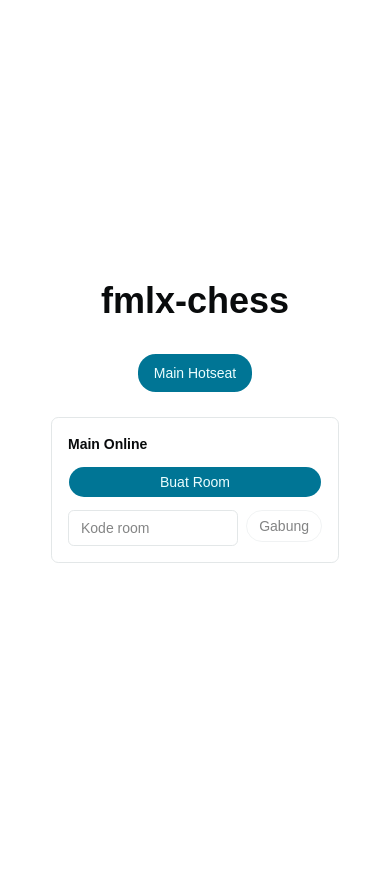
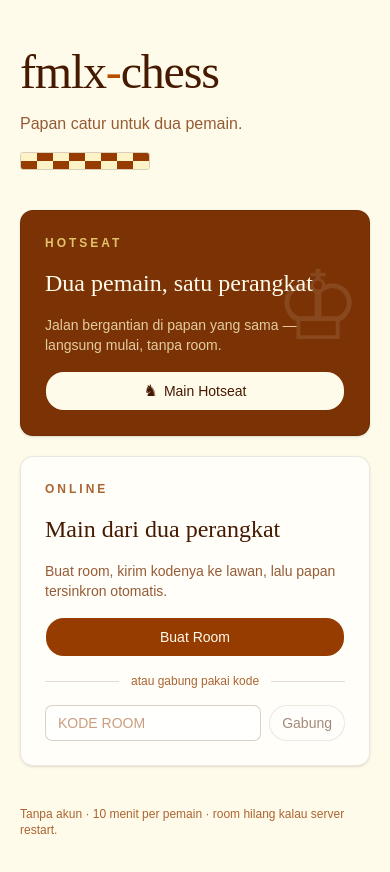
Before and after one commit to rizalanggoro/fmlx-chess, a React (Vite) app in the folder frontend/: page / in a window 390 px wide. Shown: the top 872 px of the page. Before the commit the page ends 844 px from the top, so only its background shows below. Built offline with nearby package versions, Linux system fonts and the light colour scheme; no server answers; what @microsoft/signalr would draw is missing.

Commit message:
feat: redesign lobby with chess club theme
add paper and wood palette, board strip, knight watermark and dark/light card pair; fix mobile grid overflow from input intrinsic width

```diff
--- a/frontend/src/routes/index.tsx
+++ b/frontend/src/routes/index.tsx
@@ -17,6 +17,26 @@ const joinError = (error: unknown) => {
   return 'Gagal bergabung. Pastikan backend jalan.'
 }
 
+function BoardBand() {
+  return (
+    <div
+      aria-hidden
+      className="flex w-fit flex-col overflow-hidden rounded-[3px] border border-amber-950/20"
+    >
+      {[0, 1].map((row) => (
+        <div key={row} className="flex">
+          {Array.from({ length: 8 }, (_, i) => (
+            <span
+              key={i}
+              className={`h-2 w-4 ${(i + row) % 2 === 0 ? 'bg-amber-100' : 'bg-amber-800'}`}
+            />
+          ))}
+        </div>
+      ))}
+    </div>
+  )
+}
+
 function Lobby() {
   const navigate = useNavigate()
   const [code, setCode] = useState('')
@@ -28,27 +48,79 @@ function Lobby() {
     void navigate({ to: '/room/$roomId', params: { roomId: res.id } })
   }
 
+  const creating = create.variables?.body?.mode
+  const createLabel = (mode: 'Hotseat' | 'Online', idle: string) =>
+    create.isPending && creating === mode ? 'Menyiapkan…' : idle
+
   return (
-    <div className="flex min-h-svh flex-col items-center justify-center gap-8 p-4">
-      <h1 className="text-4xl font-bold">fmlx-chess</h1>
-      <div className="flex flex-col items-center gap-6">
+    <div className="relative flex min-h-svh flex-col justify-center overflow-clip bg-amber-50 px-5 py-12 sm:px-8 md:px-10 md:py-16">
+      <span
+        aria-hidden
+        className="pointer-events-none absolute -right-10 -bottom-12 hidden font-heading text-[22rem] leading-none text-amber-900/5 select-none lg:block"
+      >
+        ♞
+      </span>
+
+      <div className="relative mx-auto flex w-full max-w-3xl flex-col gap-10">
+        <header className="flex flex-col items-start gap-4">
+          <h1 className="font-heading text-5xl leading-none tracking-tight text-amber-950 sm:text-6xl md:text-7xl">
+            fmlx<span className="text-amber-700">-</span>chess
+          </h1>
+          <p className="max-w-md text-amber-900/80">Papan catur untuk dua pemain.</p>
+          <BoardBand />
+        </header>
+
+        <main className="grid grid-cols-1 gap-5 md:grid-cols-2">
+          <section className="relative flex flex-col gap-4 overflow-hidden rounded-2xl border border-amber-950/20 bg-amber-900 p-6 text-amber-50 shadow-sm">
+            <span
+              aria-hidden
+              className="pointer-events-none absolute right-2 bottom-20 font-heading text-8xl leading-none text-amber-50/10 select-none"
+            >
+              ♔
+            </span>
+            <p className="text-xs font-semibold tracking-[0.25em] text-amber-200/80 uppercase">
+              Hotseat
+            </p>
+            <h2 className="font-heading text-2xl">Dua pemain, satu perangkat</h2>
+            <p className="text-sm text-amber-100/80">
+              Jalan bergantian di papan yang sama — langsung mulai, tanpa room.
+            </p>
             <Button
               size="lg"
+              className="mt-auto w-full bg-amber-50 text-amber-950 hover:bg-amber-100 focus-visible:border-amber-100 focus-visible:ring-amber-50/40"
               disabled={create.isPending}
               onClick={() => create.mutate({ body: { mode: 'Hotseat' } }, { onSuccess: enter })}
             >
-          Main Hotseat
+              <span aria-hidden className="font-heading text-base leading-none">
+                ♞
+              </span>
+              {createLabel('Hotseat', 'Main Hotseat')}
             </Button>
+          </section>
 
-        <div className="flex w-72 flex-col gap-3 rounded-lg border p-4">
-          <p className="text-sm font-semibold">Main Online</p>
+          <section className="flex flex-col gap-4 rounded-2xl border border-amber-950/10 bg-white/70 p-6 shadow-sm">
+            <p className="text-xs font-semibold tracking-[0.25em] text-amber-800/80 uppercase">
+              Online
+            </p>
+            <h2 className="font-heading text-2xl text-amber-950">Main dari dua perangkat</h2>
+            <p className="text-sm text-amber-900/80">
+              Buat room, kirim kodenya ke lawan, lalu papan tersinkron otomatis.
+            </p>
             <Button
-            size="sm"
+              size="lg"
+              className="w-full bg-amber-800 text-amber-50 hover:bg-amber-900 focus-visible:border-amber-900 focus-visible:ring-amber-800/30"
               disabled={create.isPending}
               onClick={() => create.mutate({ body: { mode: 'Online' } }, { onSuccess: enter })}
             >
-            Buat Room
+              {createLabel('Online', 'Buat Room')}
             </Button>
+
+            <div className="flex items-center gap-3 text-xs text-amber-800/80">
+              <span aria-hidden className="h-px flex-1 bg-amber-950/15" />
+              atau gabung pakai kode
+              <span aria-hidden className="h-px flex-1 bg-amber-950/15" />
+            </div>
+
             <div className="flex gap-2">
               <input
                 value={code}
@@ -61,23 +133,31 @@ function Lobby() {
                   )
                 }
                 placeholder="Kode room"
-              className="h-9 w-full min-w-0 rounded-md border bg-transparent px-3 font-mono text-sm tracking-widest outline-none placeholder:font-sans placeholder:tracking-normal focus-visible:ring-[3px] focus-visible:ring-ring/50"
+                aria-label="Kode room"
+                autoComplete="off"
+                spellCheck={false}
+                className="h-9 min-w-0 flex-1 rounded-lg border border-amber-950/20 bg-white/80 px-3 font-mono text-sm tracking-[0.2em] text-amber-950 uppercase outline-none placeholder:font-sans placeholder:tracking-normal placeholder:text-amber-800/50 focus-visible:border-amber-800/60 focus-visible:ring-[3px] focus-visible:ring-amber-800/20"
               />
               <Button
-              size="sm"
                 variant="outline"
+                className="border-amber-950/20 bg-white/70 text-amber-950 hover:bg-amber-100 hover:text-amber-950"
                 disabled={code.length < 6 || join.isPending}
                 onClick={() => join.mutate({ path: { roomId: code } }, { onSuccess: enter })}
               >
-              Gabung
+                {join.isPending ? 'Menghubungkan…' : 'Gabung'}
               </Button>
             </div>
-          {join.isError && <p className="text-sm text-red-500">{joinError(join.error)}</p>}
+            {join.isError && <p className="text-sm text-red-700">{joinError(join.error)}</p>}
+          </section>
+        </main>
+
+        <footer className="flex flex-col gap-2 text-xs text-amber-800/80">
+          <p>Tanpa akun · 10 menit per pemain · room hilang kalau server restart.</p>
+          {create.isError && (
+            <p className="text-sm text-red-700">Gagal membuat room. Pastikan backend jalan.</p>
+          )}
+        </footer>
       </div>
-      </div>
-      {create.isError && (
-        <p className="text-sm text-red-500">Gagal membuat room. Pastikan backend jalan.</p>
-      )}
     </div>
   )
 }
```
Lines whose indentation alone changed are shown as unchanged.
